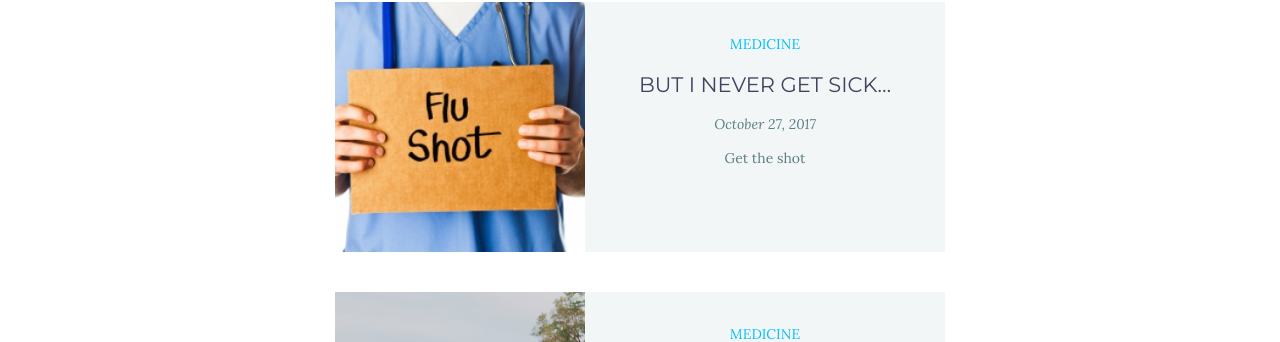
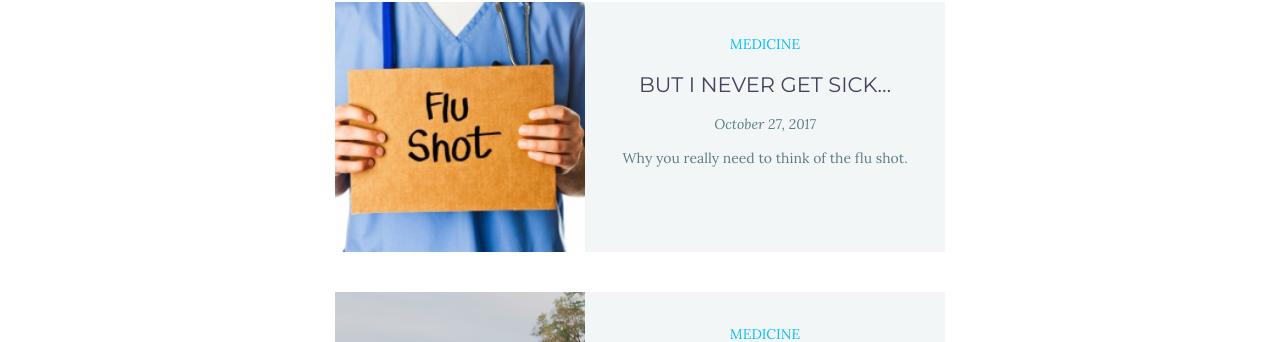
Before and after one commit to nhoughto5/PhillippaBlog, a Jekyll site: the page built from blog.html, in a window 1280 px wide. Shown: the part 518-860 px from the top of the page. Built offline with Jekyll 4.4.1, drawn with Linux system fonts in a browser that asks for light colours; nearby versions of some CDN libraries.

Commit message:
Update flu shot meta

```diff
--- a/_posts/2017-10-27-fluShot.md
+++ b/_posts/2017-10-27-fluShot.md
@@ -1,7 +1,7 @@
 ---
 title: But I Never Get Sick…
 category: Medicine
-meta: Get the shot
+meta: Why you really need to think of the flu shot.
 layout: post
 image: /assets/images/flu-shots.jpg
 ---
```
